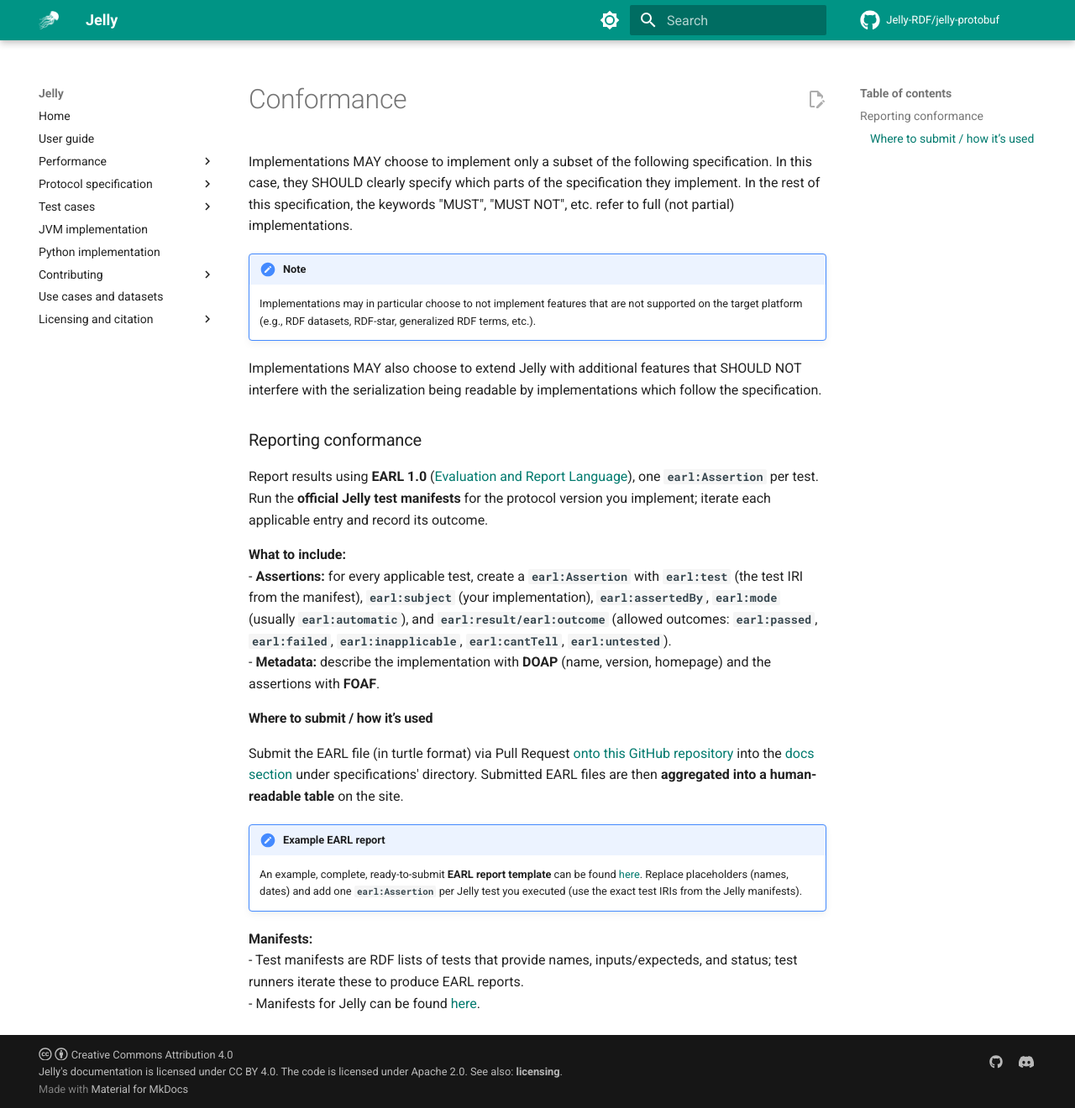
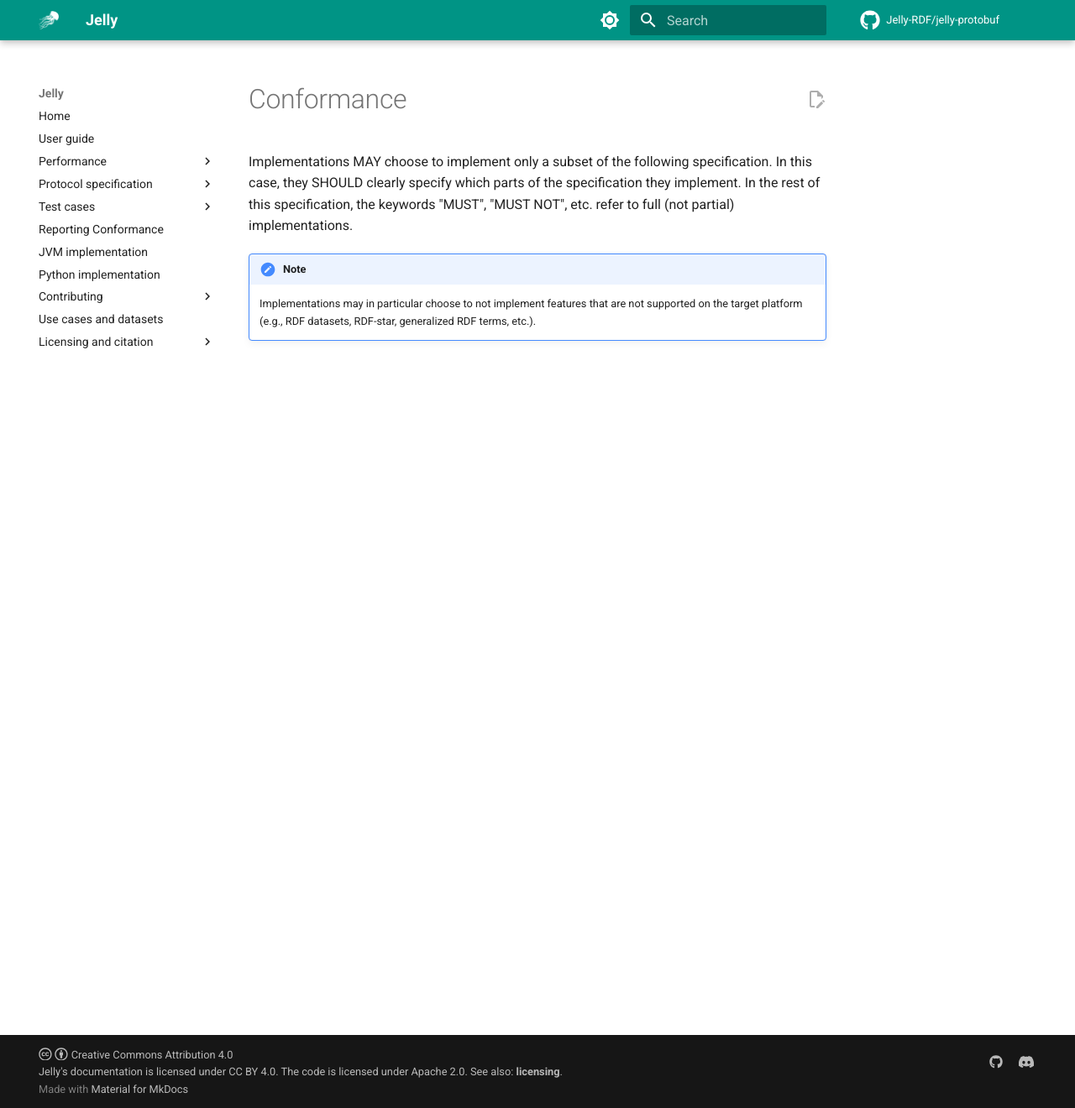
Before and after one commit to Jelly-RDF/jelly-rdf.github.io, an MkDocs documentation site: the page built from docs/specification/includes/conformance.md, in a window 1280 px wide and 1320 px high. Shown: the whole window at 84% size. Built offline with MkDocs 1.6.1 and Material for MkDocs 9.7.7, drawn with Linux system fonts in a browser that asks for light colours; comment, search, counter and statistics services are not loaded; the version menu is left out.

Commit message:
Apply tweaks

```diff
--- a/docs/specification/includes/conformance.md
+++ b/docs/specification/includes/conformance.md
@@ -3,25 +3,3 @@
 !!! note
 
     Implementations may in particular choose to not implement features that are not supported on the target platform (e.g., RDF datasets, RDF-star, generalized RDF terms, etc.).
-
-Implementations MAY also choose to extend Jelly with additional features that SHOULD NOT interfere with the serialization being readable by implementations which follow the specification.
-
-### Reporting conformance
-
-Report results using **EARL 1.0** ([Evaluation and Report Language](https://www.w3.org/WAI/standards-guidelines/earl/)), one **`earl:Assertion`** per test.
-Run the **official Jelly test manifests** for the protocol version you implement; iterate each applicable entry and record its outcome.
-
-**What to include:**
-- **Assertions:** for every applicable test, create a **`earl:Assertion`** with **`earl:test`** (the test IRI from the manifest), **`earl:subject`** (your implementation), **`earl:assertedBy`**, **`earl:mode`** (usually **`earl:automatic`**), and **`earl:result/earl:outcome`** (allowed outcomes: **`earl:passed`**, **`earl:failed`**, **`earl:inapplicable`**, **`earl:cantTell`**, **`earl:untested`**).
-- **Metadata:** describe the implementation with **DOAP** (name, version, homepage) and the assertions with **FOAF**.
-
-#### Where to submit / how it’s used
-
-Submit the EARL file (in turtle format) via Pull Request [onto this GitHub repository](https://github.com/Jelly-RDF/jelly-rdf.github.io) into the [docs section](https://github.com/Jelly-RDF/jelly-rdf.github.io/tree/main/docs) under specifications' directory. Submitted EARL files are then **aggregated into a human-readable table** on the site.
-
-!!! note "Example EARL report"
-    An example, complete, ready-to-submit **EARL report template** can be found [here](https://github.com/Jelly-RDF/jelly-rdf.github.io/tree/main/docs/specifications). Replace placeholders (names, dates) and add one **`earl:Assertion`** per Jelly test you executed (use the exact test IRIs from the Jelly manifests).
-
-**Manifests:**
-- Test manifests are RDF lists of tests that provide names, inputs/expecteds, and status; test runners iterate these to produce EARL reports.
-- Manifests for Jelly can be found [here](https://github.com/Jelly-RDF/jelly-protobuf/tree/main/test/rdf).
--- a/mkdocs.yml
+++ b/mkdocs.yml
@@ -110,6 +110,7 @@
 
   - Test cases:
     - 'Jelly-RDF test cases': 'conformance/tests.md'
+  - Reporting Conformance: 'implementation/submitting.md'
   - JVM implementation: 'https://w3id.org/jelly/jelly-jvm/'
   - Python implementation: 'https://w3id.org/jelly/pyjelly/'
 
```
Also changed, not shown: docs/implementation/submitting.md (added, +24 -0 lines), 1 other file.
